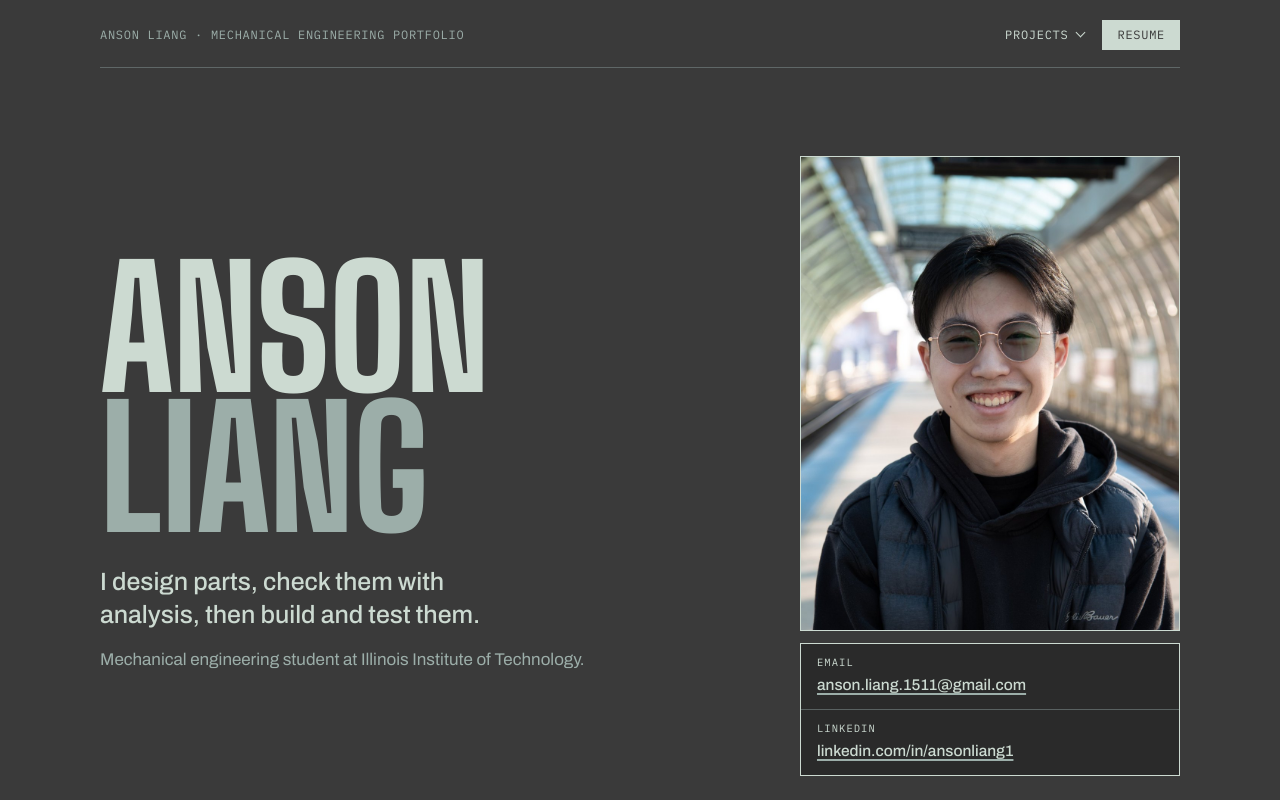
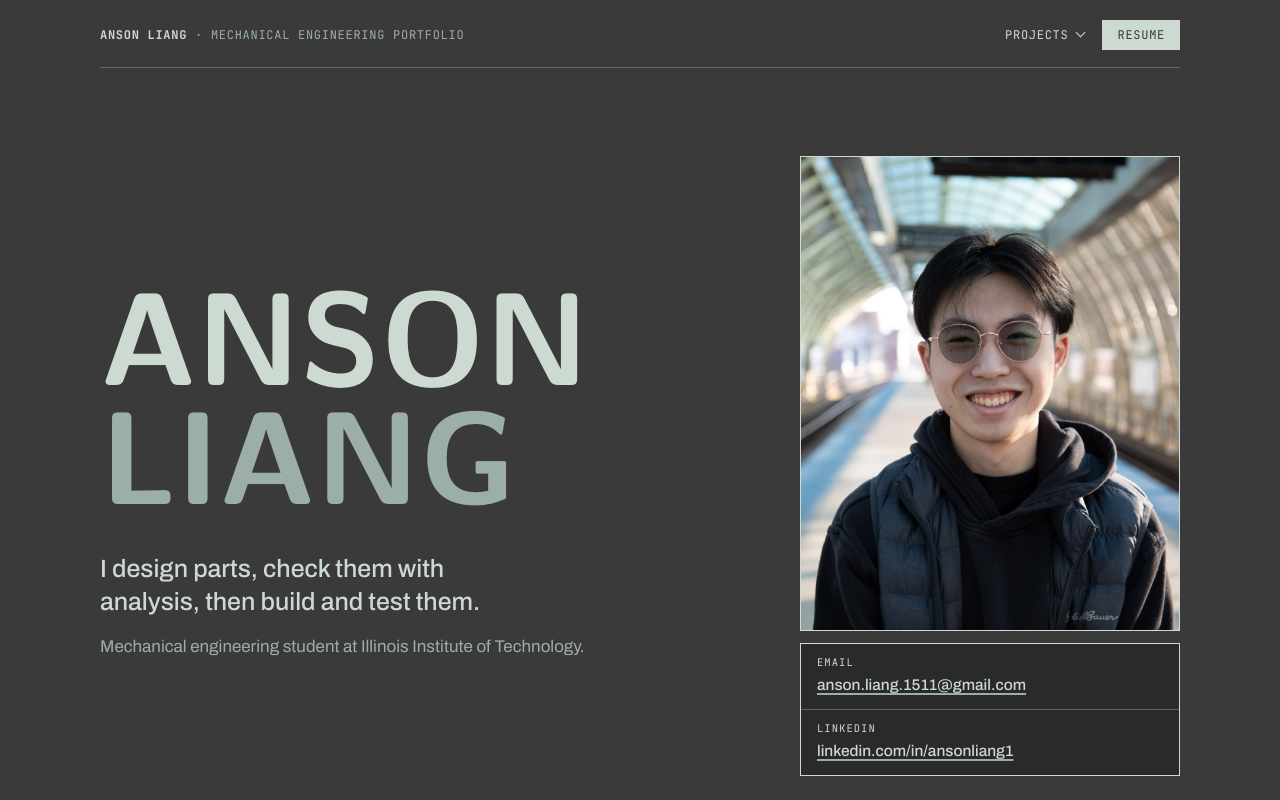
Before and after one commit to ansonliang1/ansonliang1.github.io, a plain HTML site: page index.html in a window 1280 px wide. Shown: the top 800 px of the page. Drawn offline with Linux system fonts and the light colour scheme.

Commit message:
Add files via upload

```diff
--- a/index.html
+++ b/index.html
@@ -7,10 +7,15 @@
 <meta name="description" content="Mechanical engineering portfolio of Anson Liang, Illinois Institute of Technology: Formula SAE rear wing, whistling research, and design-build projects.">
 <link rel="preconnect" href="https://fonts.googleapis.com">
 <link rel="preconnect" href="https://fonts.gstatic.com" crossorigin>
-<link href="https://fonts.googleapis.com/css2?family=Archivo:wght@400;500;600&family=Big+Shoulders+Display:wght@700;800&family=IBM+Plex+Mono:wght@400;500&display=swap" rel="stylesheet">
+<link href="https://fonts.googleapis.com/css2?family=Archivo:wght@400;500;600&family=JetBrains+Mono:wght@400;500;700&display=swap" rel="stylesheet">
 <style>
 /* Layout idea: the page is a drawing sheet. A title block carries the facts,
    dimension lines divide sections, and red-line marks show limit vs. result. */
+/* Headings: Latin Modern Sans, the maintained OpenType version of Computer Modern Sans.
+   Copyright 2003, 2009 B. Jackowski and J. M. Nowacki (on behalf of TeX users groups),
+   GUST Font License. Served from the site's own fonts/ folder. */
+@font-face { font-family: "Latin Modern Sans"; src: url("fonts/LMSans10-Regular.woff") format("woff"); font-weight: 400 500; font-style: normal; font-display: swap; }
+@font-face { font-family: "Latin Modern Sans"; src: url("fonts/LMSans10-Bold.woff") format("woff"); font-weight: 600 900; font-style: normal; font-display: swap; }
 :root {
   /* Palette: Ash Grey CCDAD1, Ash Grey 9CAEA9, Grey Olive 788585, Dim Grey 6F6866,
      on a neutral charcoal grey page. One dark theme, set explicitly. */
@@ -25,9 +30,9 @@
   --display: #CCDAD1;    /* light Ash Grey: headings */
   --accent: #9CAEA9;     /* Ash Grey: links, labels */
   --mark: #9CAEA9;       /* Ash Grey: surname, results */
-  --font-display: "Big Shoulders Display", "Barlow Condensed", "Arial Narrow", "Helvetica Neue", sans-serif;
+    --font-display: "Latin Modern Sans", "CMU Sans Serif", "Helvetica Neue", Arial, sans-serif;
   --font-body: "Archivo", "Helvetica Neue", Arial, sans-serif;
-  --font-mono: "IBM Plex Mono", ui-monospace, "SFMono-Regular", Menlo, Consolas, monospace;
+  --font-mono: "JetBrains Mono", ui-monospace, "SFMono-Regular", Menlo, Consolas, monospace;
 }
 ::selection { background: var(--accent); color: var(--paper); }
 
@@ -92,6 +97,7 @@ ul { padding: 0; list-style: none; }
 .menu-list .all { margin-top: 6px; padding-top: 6px; border-top: 1px solid var(--line); }
 .bar a { text-decoration: none; }
 .bar a:hover { text-decoration: underline; }
+.brand-name { font-weight: 700; color: var(--ink); }
 
 /* Hero */
 .hero {
@@ -104,8 +110,8 @@ ul { padding: 0; list-style: none; }
 .hero h1 {
   font-family: var(--font-display);
   font-weight: 800;
-  font-size: clamp(72px, 13vw, 168px);
-  line-height: 0.84;
+  font-size: clamp(54px, 10.5vw, 132px);
+  line-height: 0.9;
   letter-spacing: -0.005em;
   text-transform: uppercase;
   color: var(--display);
@@ -113,7 +119,7 @@ ul { padding: 0; list-style: none; }
 .hero h1 span { display: block; }
 .hero h1 span:last-child { color: var(--mark); }
 .thesis {
-  margin-top: 28px;
+  margin-top: clamp(28px, 3.4vw, 44px);
   max-width: 34ch;
   font-size: clamp(20px, 2.2vw, 25px);
   line-height: 1.32;
@@ -147,7 +153,7 @@ ul { padding: 0; list-style: none; }
 .section-head h2 {
   font-family: var(--font-display);
   font-weight: 800;
-  font-size: clamp(40px, 5.4vw, 64px);
+  font-size: clamp(34px, 4.6vw, 56px);
   line-height: 0.95;
   text-transform: uppercase;
   white-space: nowrap;
@@ -174,8 +180,8 @@ ul { padding: 0; list-style: none; }
 .card { grid-column: span 2; display: flex; flex-direction: column; gap: 8px; text-decoration: none; }
 .card:nth-child(-n+2) { grid-column: span 3; }
 .card .thumb { aspect-ratio: 16 / 10; margin-bottom: 8px; transition: border-color 0.15s; }
-.card h3 { font-family: var(--font-display); font-weight: 700; font-size: clamp(28px, 2.8vw, 36px); line-height: 1; text-transform: uppercase; text-wrap: balance; color: var(--display); }
-.card:nth-child(-n+2) h3 { font-size: clamp(32px, 3.6vw, 46px); }
+.card h3 { font-family: var(--font-display); font-weight: 700; font-size: clamp(24px, 2.3vw, 30px); line-height: 1; text-transform: uppercase; text-wrap: balance; color: var(--display); }
+.card:nth-child(-n+2) h3 { font-size: clamp(26px, 3.1vw, 40px); }
 .card p { font-size: 15.5px; color: var(--muted); max-width: 46ch; }
 .card-foot { display: flex; flex-wrap: wrap; justify-content: space-between; gap: 4px 16px; margin-top: auto; padding-top: 12px; border-top: 1px solid var(--line); }
 .card .result { color: var(--mark); }
@@ -229,7 +235,7 @@ ul { padding: 0; list-style: none; }
 .back:hover { text-decoration: underline; }
 .page-head { margin: clamp(20px, 4vw, 40px) 0 clamp(28px, 4vw, 44px); padding-bottom: clamp(20px, 3vw, 32px); border-bottom: 1.5px solid var(--ink); }
 .page-head .eyebrow { margin-bottom: 12px; }
-.ptitle { font-family: var(--font-display); font-weight: 800; font-size: clamp(48px, 8vw, 104px); line-height: 0.9; text-transform: uppercase; text-wrap: balance; color: var(--display); }
+.ptitle { font-family: var(--font-display); font-weight: 800; font-size: clamp(36px, 6.6vw, 88px); line-height: 0.95; text-transform: uppercase; text-wrap: balance; color: var(--display); }
 .ptitle:focus { outline: none; }
 .project .sum:first-child { margin-top: 0; font-size: 19px; line-height: 1.45; }
 .pager { display: grid; grid-template-columns: minmax(0, 1fr) minmax(0, 1fr); gap: 16px; margin-top: clamp(40px, 6vw, 72px); border-top: 1px solid var(--line); padding-top: 20px; }
@@ -370,7 +376,7 @@ ul { padding: 0; list-style: none; }
 <div class="sheet">
 
   <header class="bar">
-    <a class="mono brand" href="#home">Anson Liang<span class="brand-tail"> · Mechanical engineering portfolio</span></a>
+    <a class="mono brand" href="#home"><span class="brand-name">Anson Liang</span><span class="brand-tail"> · Mechanical engineering portfolio</span></a>
     <nav class="mono" aria-label="Site">
       <details class="menu" id="project-menu">
         <summary>Projects</summary>
```
Also changed, not shown: fonts/LMSans10-Bold.woff (added), fonts/LMSans10-Regular.woff (added), fonts/README.txt (added).
